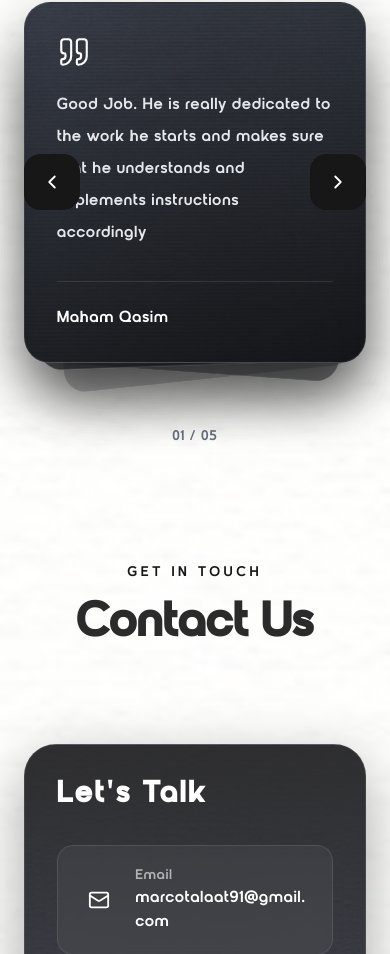
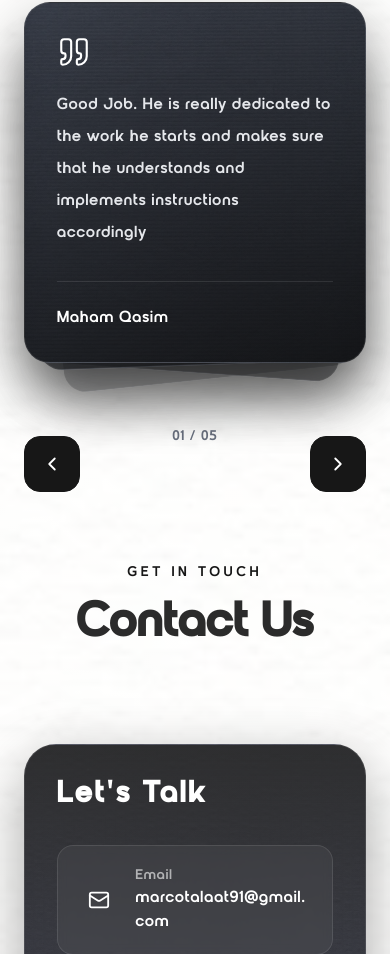
Before and after one commit to marcotalaat/marco-talaat, a React (Vite) app: page / in a window 390 px wide. Shown: the part 8650-9604 px from the top of the page. Built offline with nearby package versions, Linux system fonts and the light colour scheme.

Commit message:
fix mobile

```diff
--- a/src/components/Blocks/home-blocks/Reviews.jsx
+++ b/src/components/Blocks/home-blocks/Reviews.jsx
@@ -41,7 +41,9 @@ const HomeReviews = () => {
               onClick={goPrev}
               aria-label="Previous review"
               className="
-                absolute left-0 top-1/2 -translate-y-1/2 z-20
+                  absolute left-0 top-1/2
+                  -translate-y-1/2
+                  z-20
                   w-14 h-14 rounded-2xl
                   bg-primary border border-primary
                   backdrop-blur-sm
@@ -49,6 +51,10 @@ const HomeReviews = () => {
                   text-white
                   hover:-translate-x-1
                   transition-all duration-300
+
+                  max-md:top-auto
+                  max-md:bottom-[-100px]
+                  max-md:translate-y-0
               "
             >
               <ChevronLeft size={22} />
@@ -59,7 +65,9 @@ const HomeReviews = () => {
               onClick={goNext}
               aria-label="Next review"
               className="
-                absolute right-0 top-1/2 -translate-y-1/2 z-20
+                    absolute right-0 top-1/2
+                    -translate-y-1/2
+                    z-20
                     w-14 h-14 rounded-2xl
                     bg-primary border border-primary
                     backdrop-blur-sm
@@ -67,6 +75,10 @@ const HomeReviews = () => {
                     text-white
                     hover:translate-x-1
                     transition-all duration-300
+
+                    max-md:top-auto
+                    max-md:bottom-[-100px]
+                    max-md:translate-y-0
               "
             >
               <ChevronRight size={22} />
```
Lines whose indentation alone changed are shown as unchanged.
